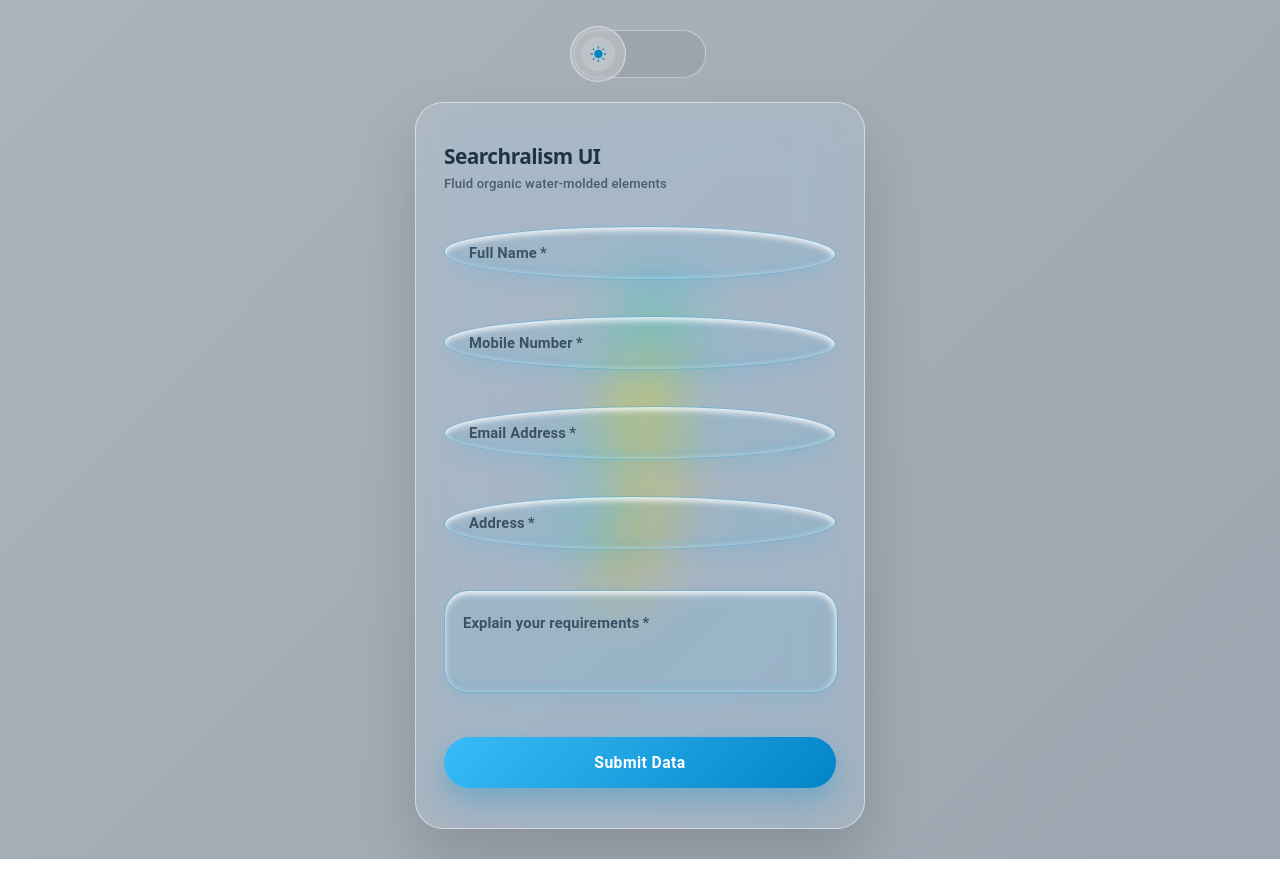
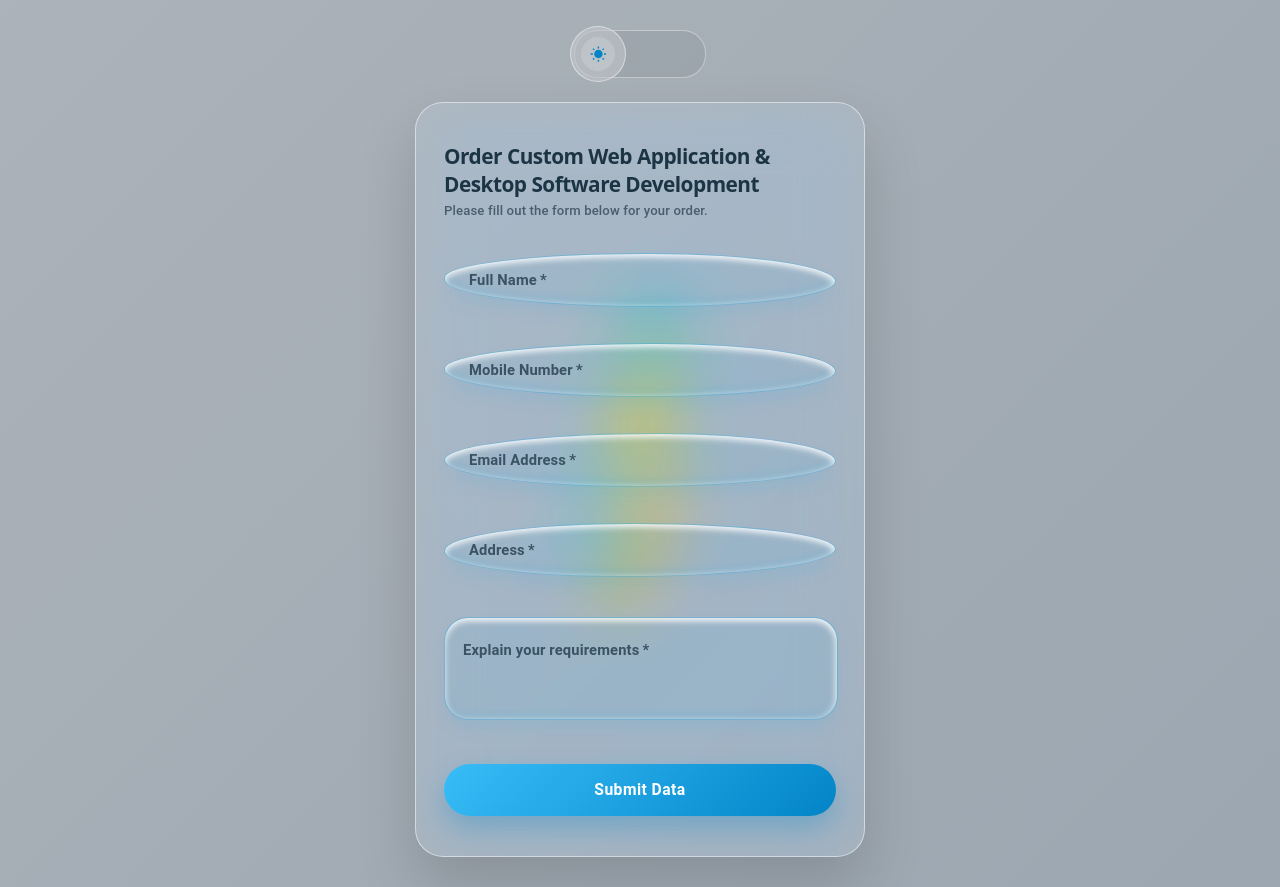
Before and after one commit to barmanakash/businessForm, a React (Create React App) app in the folder Frontend/: page / in a window 1280 px wide. Before the commit the page ends 859 px from the top, so only its background shows below. Built offline with nearby package versions, Linux system fonts and the light colour scheme.

Commit message:
updated text

```diff
--- a/Frontend/src/components/LiquidForm.js
+++ b/Frontend/src/components/LiquidForm.js
@@ -386,10 +386,10 @@ export default function LiquidResponsiveSplashForm() {
 
       <SplashCard component="form" onSubmit={handleSubmit} currenttheme={currentTheme}>
         <Typography variant="h5" sx={{ fontWeight: 800, color: currentTheme.text, mb: 0.5, letterSpacing: '-0.5px', fontFamily: 'system-ui', fontSize: '1.3rem' }}>
-          {currentTheme.name === 'Liquid Splash' ? 'Searchralism UI' : 'Sunset Splash'}
+          {currentTheme.name === 'Liquid Splash' ? 'Order Custom Web Application & Desktop Software Development' : 'Order Custom Web Application & Desktop Software Development'}
         </Typography>
         <Typography variant="body2" sx={{ color: currentTheme.name.includes('Liquid') ? '#4A5D6B' : '#BCACCD', mb: 4, fontWeight: 500, fontSize: '0.82rem' }}>
-          Fluid organic water-molded elements
+          Please fill out the form below for your order.
         </Typography>
 
         <Box sx={{ display: 'flex', flexDirection: 'column', gap: 4.5 }}>
```
